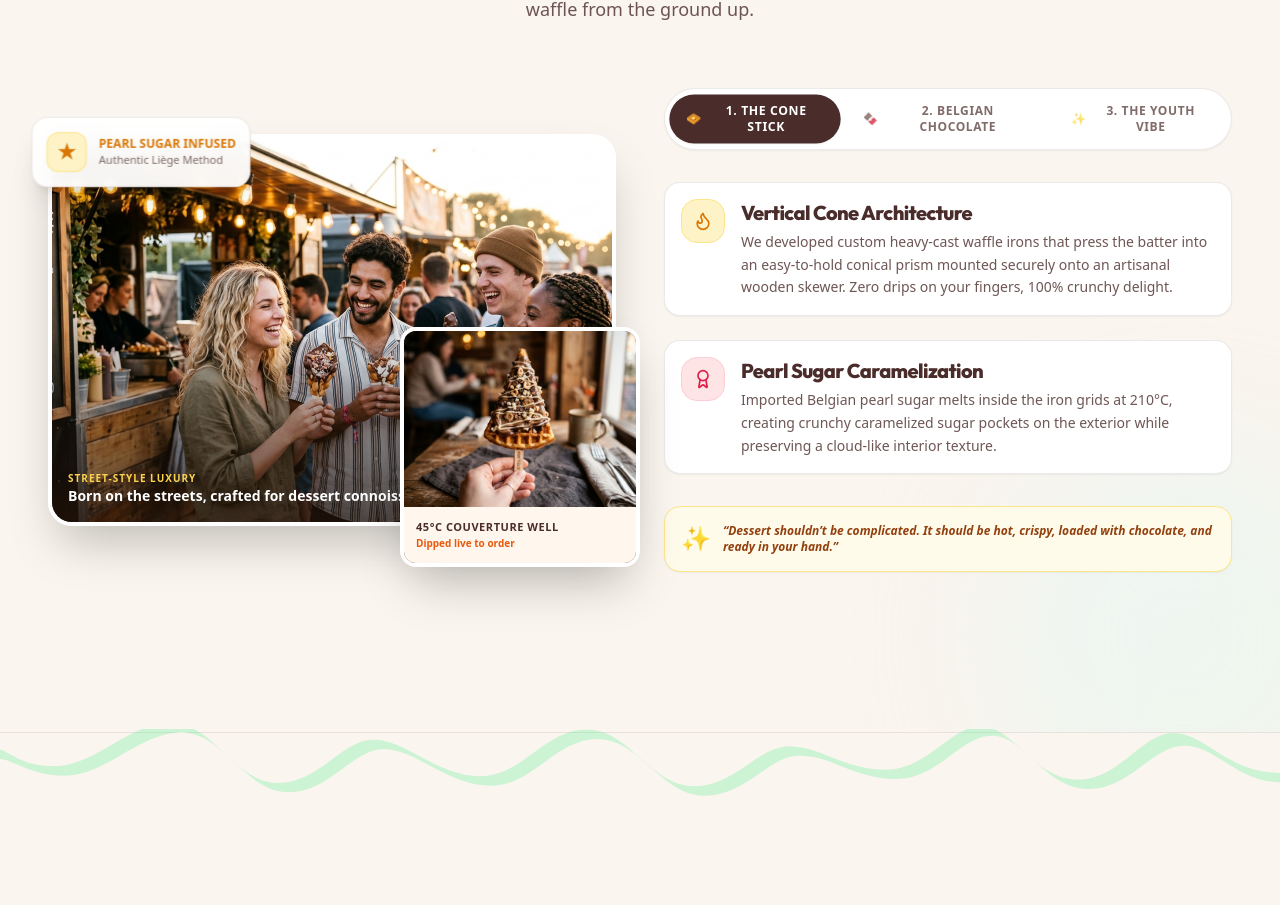
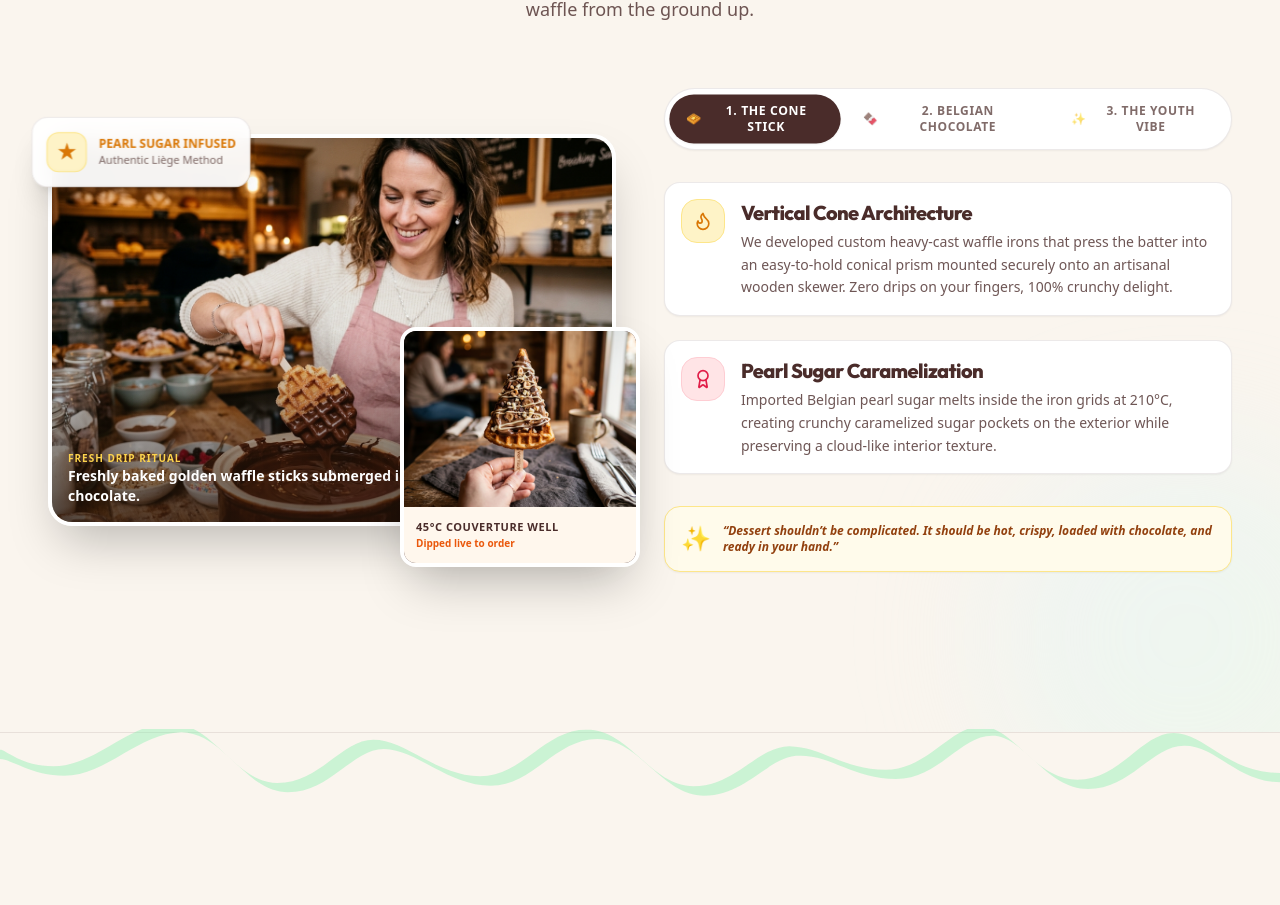
Before and after one commit to anaayanair2501-source/DripStick1, a React (Vite) app: page / in a window 1280 px wide. Shown: the part 1769-2674 px from the top of the page. Built offline with nearby package versions, Linux system fonts and the light colour scheme.

Commit message:
feat: update Our Story section imagery
Replace the event imagery with a new artisan waffle dipping shot and update the corresponding descriptive text.

```diff
--- a/src/components/OurStorySection.tsx
+++ b/src/components/OurStorySection.tsx
@@ -38,15 +38,15 @@ export const OurStorySection: React.FC = () => {
           <div className="lg:col-span-6 relative">
             <div className="relative z-10 rounded-3xl overflow-hidden shadow-2xl border-4 border-white">
               <img
-                src={ASSETS.eventLifestyle}
-                alt="Friends enjoying DripStick waffles at a festival"
+                src={ASSETS.storyCraft}
+                alt="Chef in an apron dipping a golden waffle stick into warm melted Belgian chocolate"
                 className="w-full h-80 sm:h-96 object-cover hover:scale-105 transition-transform duration-700"
                 referrerPolicy="no-referrer"
               />
               <div className="absolute inset-0 bg-gradient-to-t from-[#26140A]/70 via-transparent to-transparent pointer-events-none" />
               <div className="absolute bottom-4 left-4 right-4 text-white">
-                <p className="text-[10px] font-bold uppercase tracking-widest text-[#FCD34D]">Street-Style Luxury</p>
-                <p className="text-sm font-semibold">Born on the streets, crafted for dessert connoisseurs.</p>
+                <p className="text-[10px] font-bold uppercase tracking-widest text-[#FCD34D]">Fresh Drip Ritual</p>
+                <p className="text-sm font-semibold">Freshly baked golden waffle sticks submerged into warm Belgian chocolate.</p>
               </div>
             </div>
 
--- a/src/data/mockData.ts
+++ b/src/data/mockData.ts
@@ -17,6 +17,7 @@ import waffleOreoImg from '../assets/images/waffle_oreo_drip_1787043132051.jpg';
 import waffleBuenoImg from '../assets/images/waffle_bueno_bliss_1787043146127.jpg';
 import waffleBiscoffImg from '../assets/images/waffle_biscoff_crush_1787043158667.jpg';
 import eventLifestyleImg from '../assets/images/dripstick_event_lifestyle_1787043175701.jpg';
+import ladyDippingWaffleImg from '../assets/images/lady_dipping_waffle_1788099776239.jpg';
 
 export const ASSETS = {
   heroWaffle: heroWaffleImg,
@@ -24,6 +25,7 @@ export const ASSETS = {
   waffleBueno: waffleBuenoImg,
   waffleBiscoff: waffleBiscoffImg,
   eventLifestyle: eventLifestyleImg,
+  storyCraft: ladyDippingWaffleImg,
 };
 
 export const WAFFLE_BASES: WaffleBase[] = [
```
Also changed, not shown: src/assets/images/artisan_waffle_kitchen_1788099543395.jpg (added), src/assets/images/lady_dipping_waffle_1788099776239.jpg (added).
